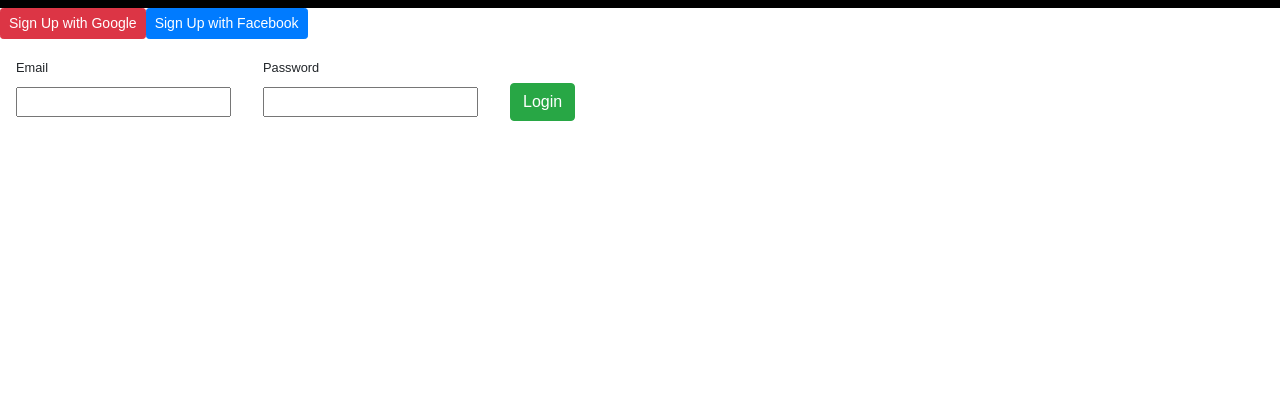
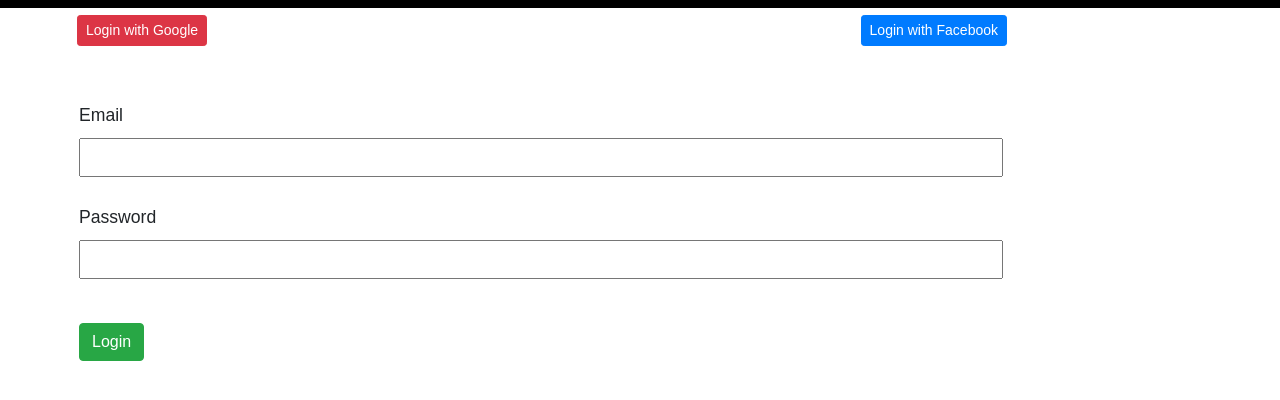
Before and after one commit to RianAndEricReview/back-of-the-card, a React app: page /login in a window 1280 px wide. Shown: the part 50-450 px from the top of the page. Built offline with nearby package versions, Linux system fonts and the light colour scheme; no server answers.

Commit message:
feat(login): update login form layout

```diff
--- a/client/components/user/LoginForm.js
+++ b/client/components/user/LoginForm.js
@@ -6,17 +6,19 @@ import { authThunk } from '../../store'
 const Login = props => {
   const { handleSubmit, error } = props
   return (
-    <div>
-      <div>
-        <a href="/auth/google" className="btn btn-danger btn-sm">Sign Up with Google</a>
-        <a href="/auth/google" className="btn btn-primary btn-sm">Sign Up with Facebook</a>
+    <div className="auth-form">
+      <div className="auth-button-container">
+        <a href="/auth/google" className="btn btn-danger btn-sm google-button">Login with Google</a>
+        <a href="/auth/google" className="btn btn-primary btn-sm facebook-button">Login with Facebook</a>
       </div>
+
       <form onSubmit={handleSubmit}>
-        <div>
+        <div id="login-form">
+          <div className="login-fields">
             <label htmlFor="email"><small>Email</small></label>
             <input name="email" type="email" />
           </div>
-        <div>
+          <div className="login-fields">
             <label htmlFor="password"><small>Password</small></label>
             <input name="password" type="password" />
           </div>
@@ -26,7 +28,9 @@ const Login = props => {
           {
             error && error.response && <div>{error.response.data}</div>
           }
+        </div>
       </form>
+
     </div>
   )
 }
--- a/client/components/user/SignUpForm.js
+++ b/client/components/user/SignUpForm.js
@@ -6,7 +6,7 @@ import { signUpThunk, getUser } from '../../store'
 const SignUp = props => {
   const { handleSubmit, error } = props
   return (
-    <div id="signup-form">
+    <div className="auth-form">
       <div className="auth-button-container">
         <a href="/auth/google" className="btn btn-danger btn-sm google-button">Sign Up with Google</a>
         <a href="/auth/google" className="btn btn-primary btn-sm facebook-button">Sign Up with Facebook</a>
--- a/index.css
+++ b/index.css
@@ -89,7 +89,17 @@ form div {
   width: 42em;
 }
 
-#signup-form {
+.login-fields {
+  display: block;
+  width: 20em;
+  /* margin-left: 2em; */
+}
+
+.login-fields input{
+  width: 42em;
+}
+
+.auth-form {
   display: block;
   margin: 0 auto;
   width: 55em;
```
Lines whose indentation alone changed are shown as unchanged.
